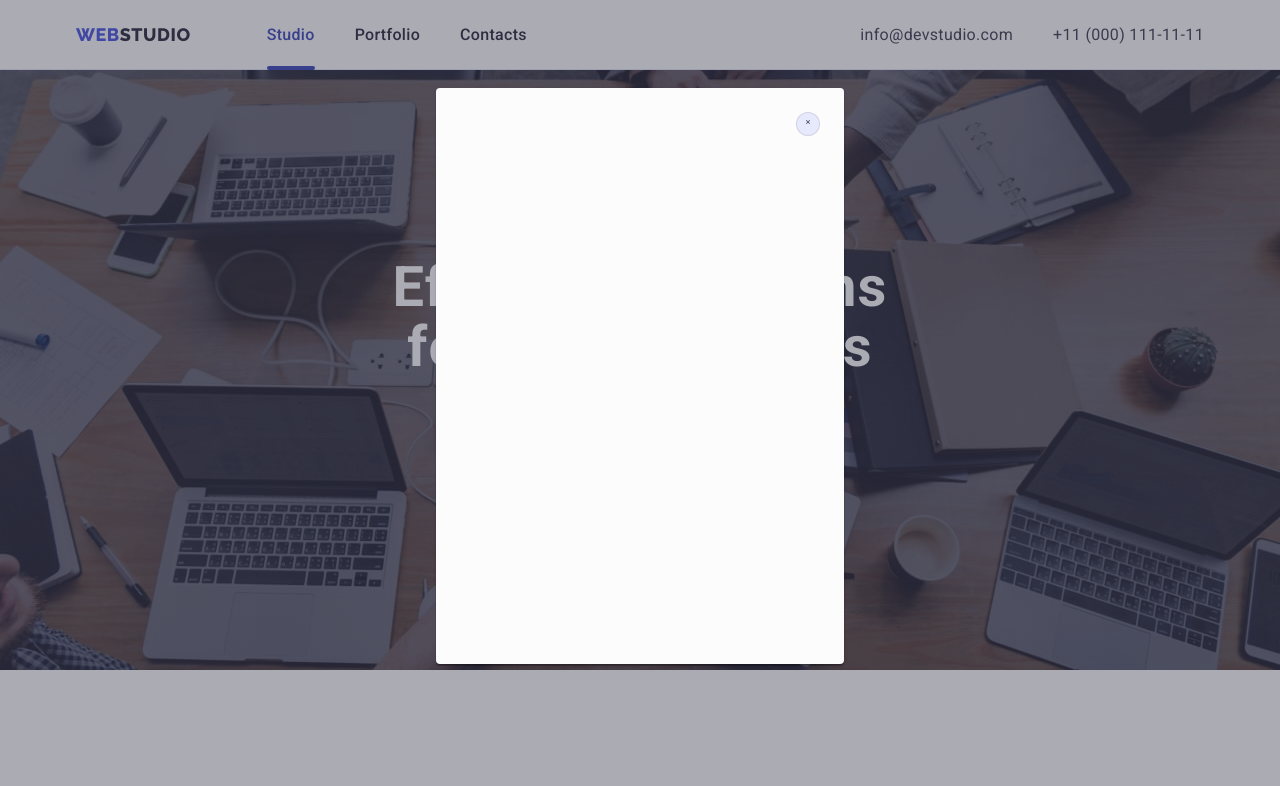
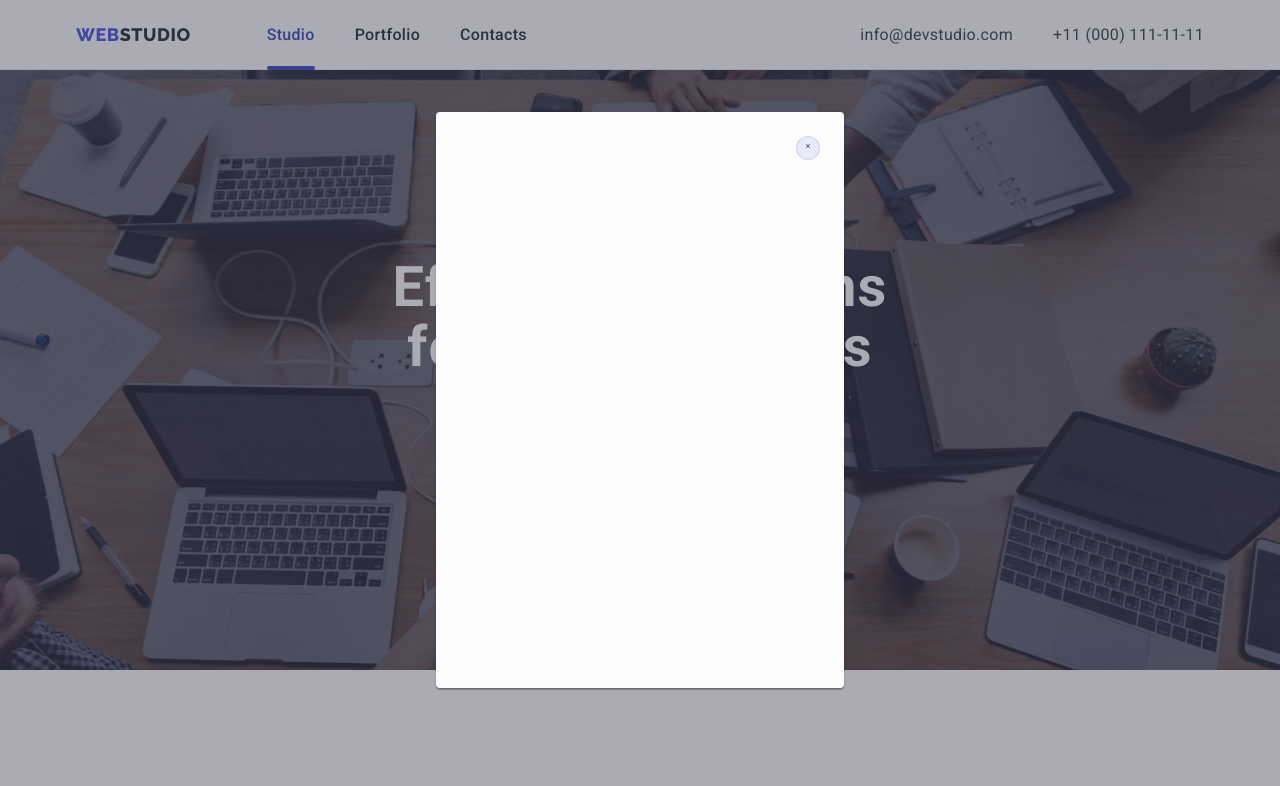
Before and after one commit to MykhailoYavorskyi/goit-markup-hw-05, a plain HTML site: page index.html in a window 1280 px wide. Both pictures are taken after a click on the button "Order Service". Shown: the top 786 px of the page. Drawn offline with nearby package versions, Linux system fonts and the light colour scheme.

Commit message:
Update styles.css

```diff
--- a/css/styles.css
+++ b/css/styles.css
@@ -301,7 +301,7 @@ ul {
 }
 .modal {
   position: absolute;
-  top: 88px;
+  top: 50%;
   left: 50%;
   width: 408px;
   padding: 24px;
@@ -310,7 +310,7 @@ ul {
   box-shadow: 0px 1px 1px rgba(0, 0, 0, 0.14), 0px 1px 3px rgba(0, 0, 0, 0.12),
     0px 2px 1px rgba(0, 0, 0, 0.2);
   border-radius: 4px;
-  transform: translateX(-50%);
+  transform: translate(-50%, -50%);
 }
 .modal-close-button {
   display: block;
```
